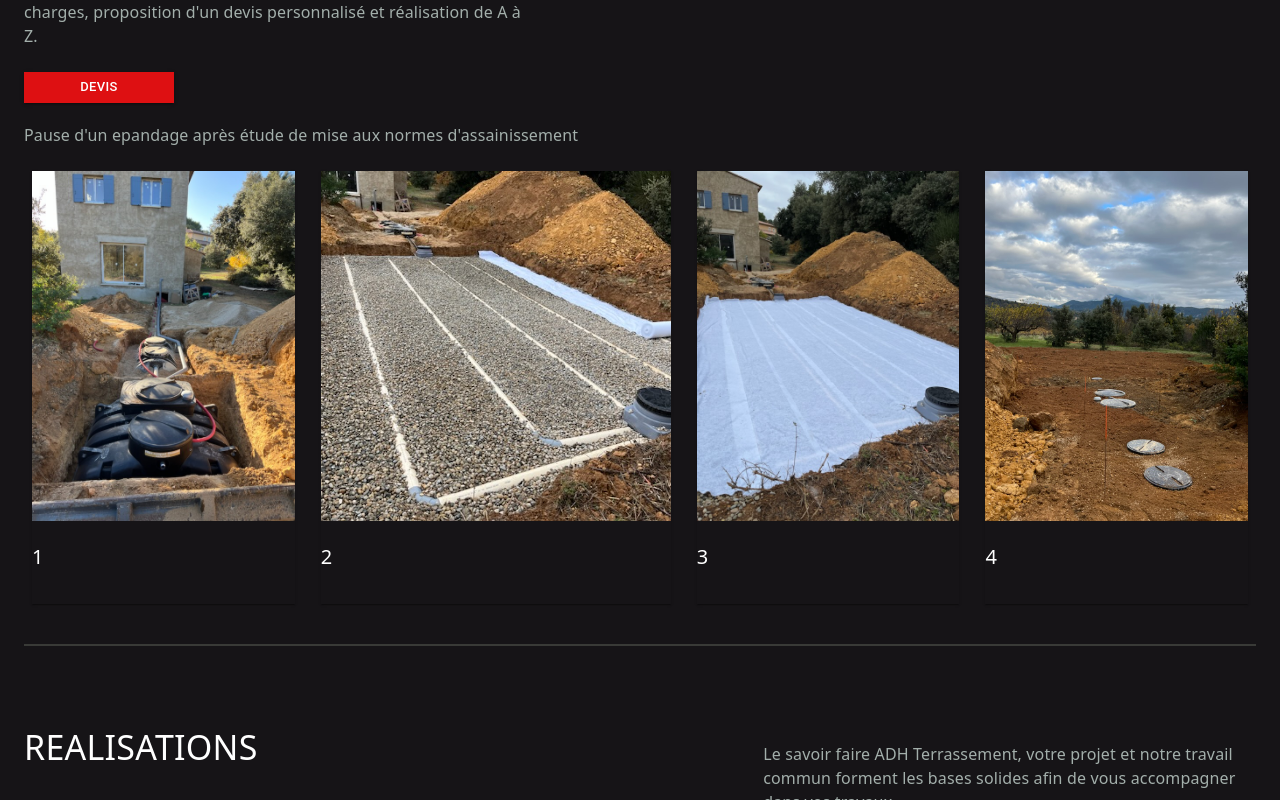
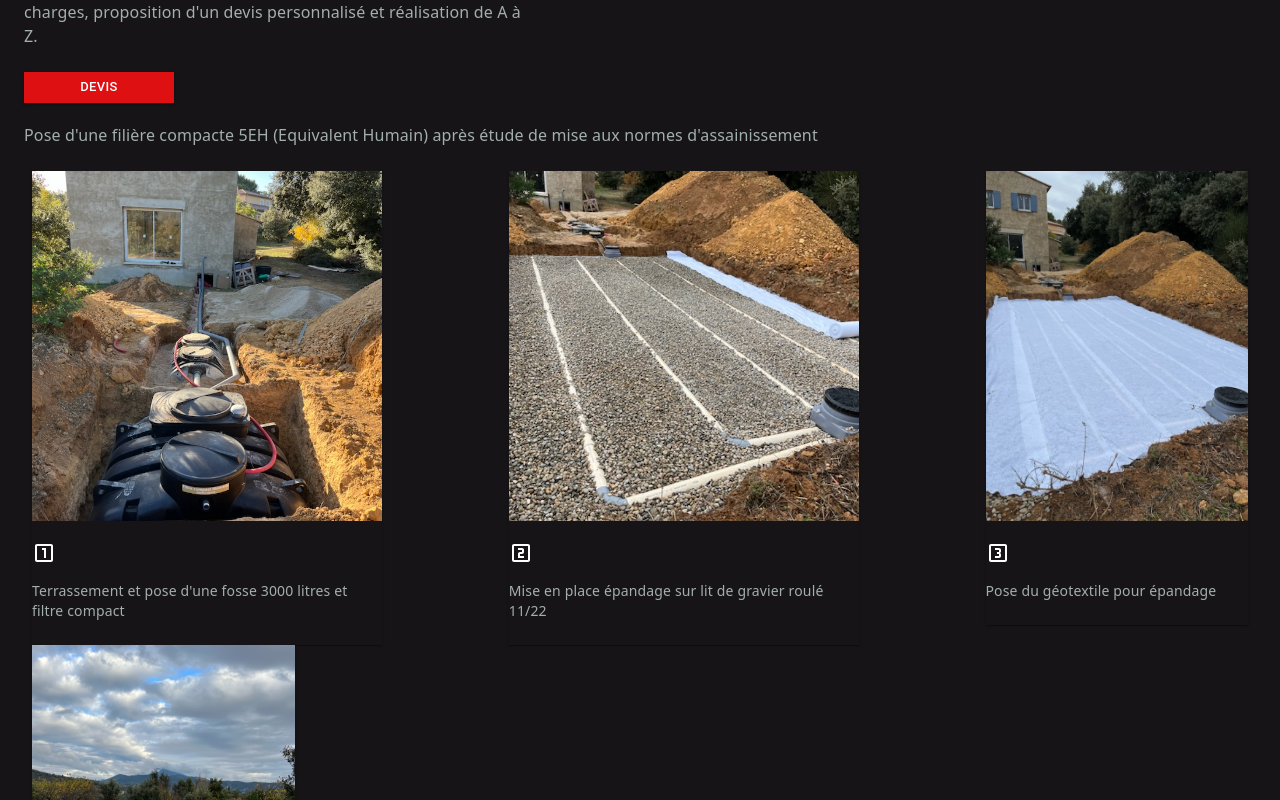
Before and after one commit to imbertf/adh_terrassement, a React (Create React App) app: page / in a window 1280 px wide. Shown: the part 2400-3200 px from the top of the page. Built offline with nearby package versions, Linux system fonts and the light colour scheme.

Commit message:
imageCardComponent updated, wave audit

```diff
--- a/src/components/ContactForm.jsx
+++ b/src/components/ContactForm.jsx
@@ -64,6 +64,7 @@ const Contact = () => {
             sx: {
               backgroundColor: theme.palette.text.primary, // Change the background color
               borderRadius: "0px",
+              color: theme.palette.primary.main,
             },
           }}
         />
@@ -84,6 +85,7 @@ const Contact = () => {
             sx: {
               backgroundColor: theme.palette.text.primary, // Change the background color
               borderRadius: "0px",
+              color: theme.palette.primary.main,
             },
           }}
         />
@@ -105,6 +107,7 @@ const Contact = () => {
             sx: {
               backgroundColor: theme.palette.text.primary, // Change the background color
               borderRadius: "0px",
+              color: theme.palette.primary.main,
             },
           }}
         />
--- a/src/components/Footer.jsx
+++ b/src/components/Footer.jsx
@@ -35,6 +35,7 @@ const Footer = () => {
           to={"https://www.facebook.com/adhterrassement"}
           target="_blank"
           rel="noopener"
+          aria-label="facebook"
         >
           <FacebookIcon
             sx={{
--- a/src/components/ImageCardComponent.jsx
+++ b/src/components/ImageCardComponent.jsx
@@ -14,7 +14,9 @@ export default function ImgMediaCard({ image, alt, title, text, link }) {
         transition: "transform 0.2s",
         "&:hover": {
           transform: "scale(1.05)",
-          boxShadow: "0 4px 8px rgba(0, 0, 0, 0.1)",
+          svg: {
+            color: "gold",
+          },
         },
       }}
     >
@@ -25,7 +27,7 @@ export default function ImgMediaCard({ image, alt, title, text, link }) {
         image={image}
         sx={{ mb: "20px" }}
       />
-      <CardContent sx={{ p: "0" }}>
+      <CardContent sx={{ p: "0px" }}>
         <Typography gutterBottom variant="h6" component="h3">
           {title}
         </Typography>
--- a/src/components/NavBar.jsx
+++ b/src/components/NavBar.jsx
@@ -169,6 +169,7 @@ const NavBar = () => {
                 to={"https://www.facebook.com/adhterrassement"}
                 target="_blank"
                 rel="noopener"
+                aria-label="facebook"
               >
                 <FacebookIcon
                   sx={{
--- a/src/components/ScrollToTopButton.jsx
+++ b/src/components/ScrollToTopButton.jsx
@@ -37,12 +37,9 @@ const ScrollToTopButton = () => {
   return (
     <ScrollToTopButtonRoot>
       {isVisible && (
-        <Button
-          variant="contained"
-          color="primary"
-          onClick={scrollToTop}
-          startIcon={<KeyboardArrowUpIcon />}
-        ></Button>
+        <Button variant="contained" color="primary" onClick={scrollToTop}>
+          <KeyboardArrowUpIcon />
+        </Button>
       )}
     </ScrollToTopButtonRoot>
   );
--- a/src/pages/homePage.jsx
+++ b/src/pages/homePage.jsx
@@ -36,6 +36,10 @@ import WbSunnyOutlinedIcon from "@mui/icons-material/WbSunnyOutlined";
 import BusinessCenterOutlinedIcon from "@mui/icons-material/BusinessCenterOutlined";
 import FolderSpecialOutlinedIcon from "@mui/icons-material/FolderSpecialOutlined";
 import StarBorderPurple500OutlinedIcon from "@mui/icons-material/StarBorderPurple500Outlined";
+import LooksOneOutlinedIcon from "@mui/icons-material/LooksOneOutlined";
+import LooksTwoOutlinedIcon from "@mui/icons-material/LooksTwoOutlined";
+import Looks3OutlinedIcon from "@mui/icons-material/Looks3Outlined";
+import Looks4OutlinedIcon from "@mui/icons-material/Looks4Outlined";
 
 const HomePage = () => {
   const theme = useTheme();
@@ -333,8 +337,8 @@ const HomePage = () => {
               </ScrollLink>
             </Box>
             <Typography color={theme.palette.primary.light} mb={3}>
-              Pause d'un epandage après étude de mise aux normes
-              d'assainissement
+              Pose d'une filière compacte 5EH (Equivalent Humain) après étude de
+              mise aux normes d'assainissement
             </Typography>
           </Stack>
           <Box
@@ -344,34 +348,36 @@ const HomePage = () => {
           >
             <Box mx={1}>
               <ImageCardComponent
-                title={"1"}
+                title={<LooksOneOutlinedIcon />}
                 image={Epandage1}
-                alt={"fosse septique"}
-                text={""}
+                alt={"Fosse septique"}
+                text={
+                  "Terrassement et pose d'une fosse 3000 litres et filtre compact"
+                }
               />
             </Box>
             <Box mx={1}>
               <ImageCardComponent
-                title={"2"}
+                title={<LooksTwoOutlinedIcon />}
                 image={Epandage2}
-                alt={""}
-                text={""}
+                alt={"Epandage"}
+                text={"Mise en place épandage sur lit de gravier roulé 11/22"}
               />
             </Box>
             <Box mx={1}>
               <ImageCardComponent
-                title={"3"}
+                title={<Looks3OutlinedIcon />}
                 image={Epandage3}
-                alt={""}
-                text={""}
+                alt={"Géotextile"}
+                text={"Pose du géotextile pour épandage"}
               />
             </Box>
             <Box mx={1}>
               <ImageCardComponent
-                title={"4"}
+                title={<Looks4OutlinedIcon />}
                 image={Epandage4}
-                alt={""}
-                text={""}
+                alt={"Nivellement du terrain"}
+                text={"Rebouchage et nivellement du terrain"}
               />
             </Box>
           </Box>
```
